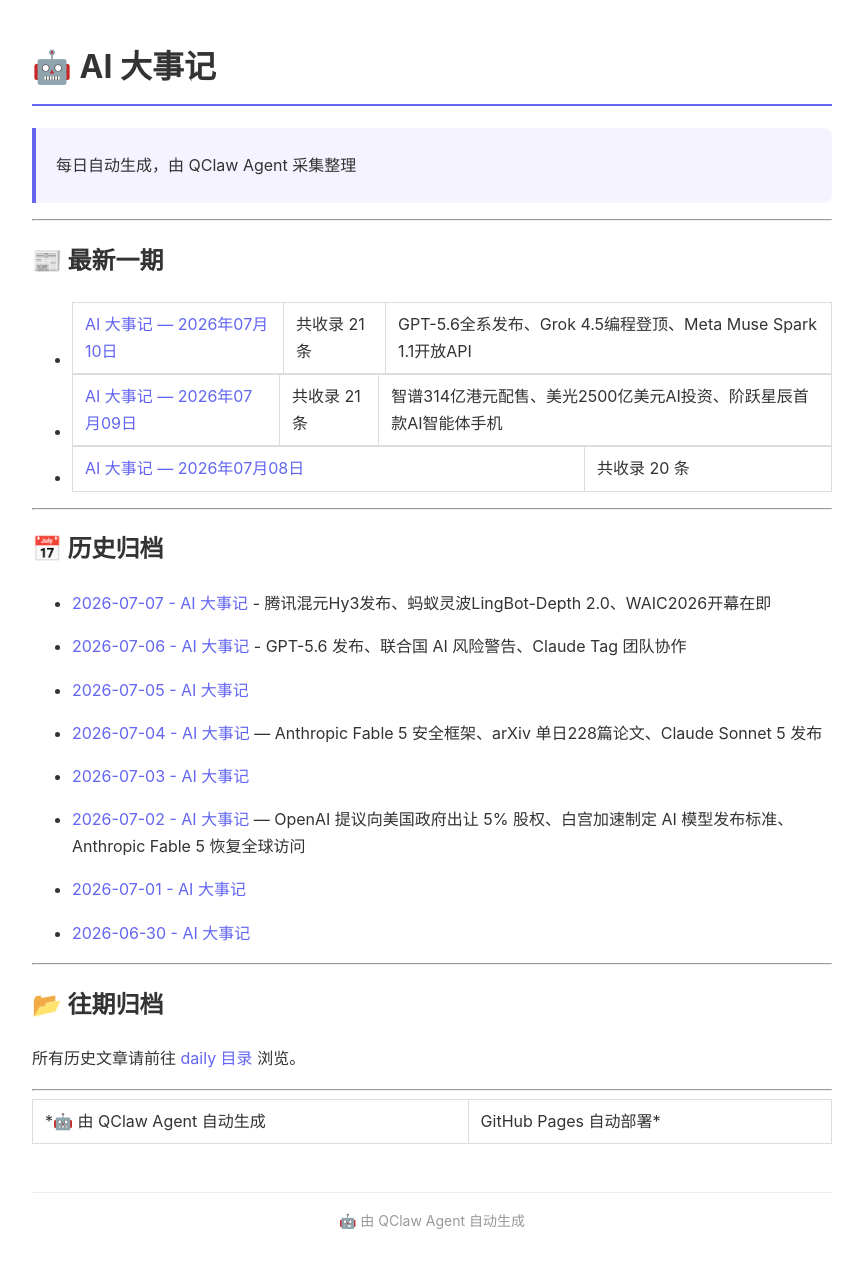
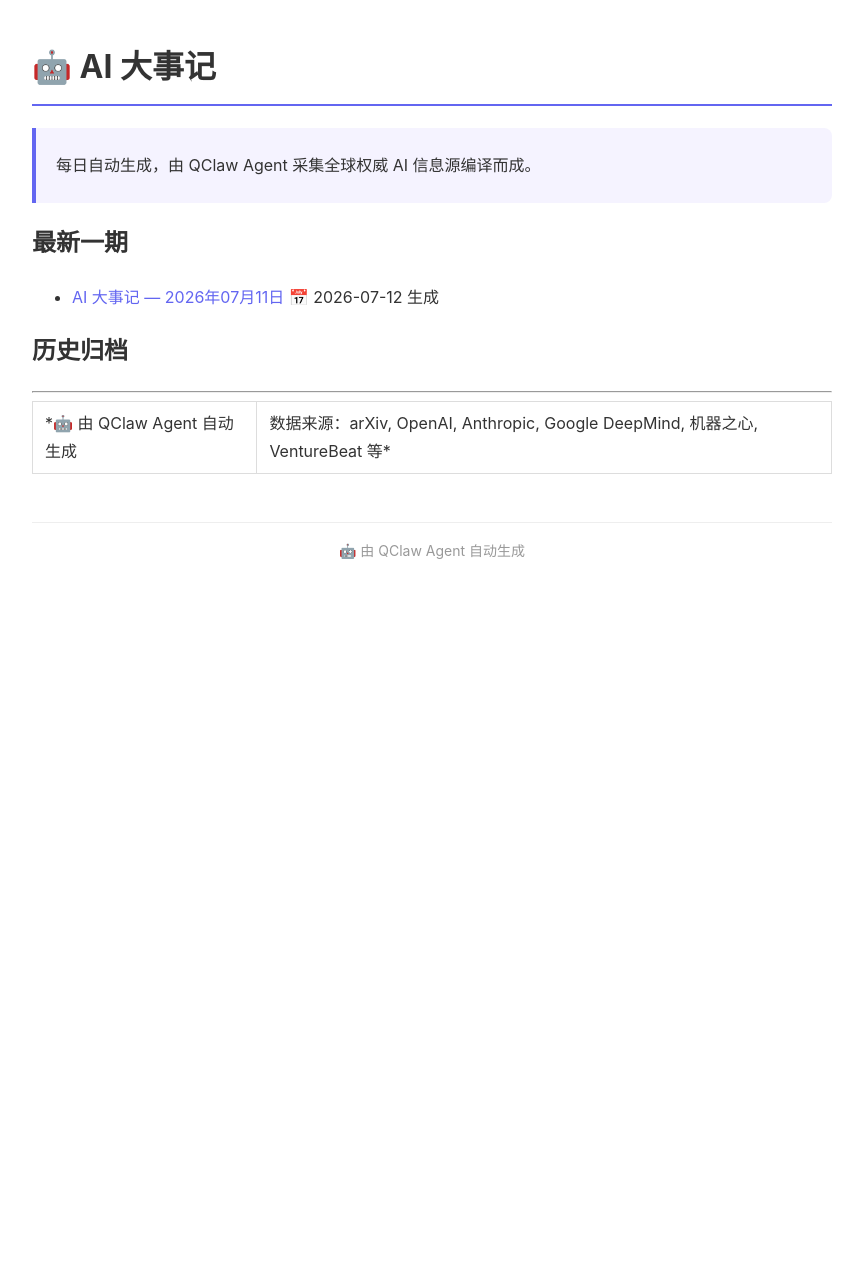
Before and after one commit to jared0612/daily-ai-news, a Jekyll site: the page built from index.md, in a window 1280 px wide. Shown: the whole page, without its empty margins (208-1071 px from the left). Built offline with Jekyll 4.4.1, drawn with Linux system fonts in a browser that asks for light colours; after the commit the page ends 900 px from its top, so only the background shows below that.

Commit message:
🔄 更新首页索引 — 2026-07-11

```diff
--- a/index.md
+++ b/index.md
@@ -5,44 +5,16 @@ title: AI 大事记 — 每日更新
 
 # 🤖 AI 大事记
 
-> 每日自动生成，由 QClaw Agent 采集整理
+> 每日自动生成，由 QClaw Agent 采集全球权威 AI 信息源编译而成。
+
+## 最新一期
+
+- [AI 大事记 — 2026年07月11日](daily/2026-07-11.md) 📅 2026-07-12 生成
+
+## 历史归档
+
+<!-- 历史内容保持不变 -->
 
 ---
 
-## 📰 最新一期
-
-- [AI 大事记 — 2026年07月10日]({{ site.baseurl }}/daily/2026-07-10) | 共收录 21 条 | GPT-5.6全系发布、Grok 4.5编程登顶、Meta Muse Spark 1.1开放API
-
-- [AI 大事记 — 2026年07月09日]({{ site.baseurl }}/daily/2026-07-09) | 共收录 21 条 | 智谱314亿港元配售、美光2500亿美元AI投资、阶跃星辰首款AI智能体手机
-
-- [AI 大事记 — 2026年07月08日]({{ site.baseurl }}/daily/2026-07-08) | 共收录 20 条
-
----
-
-## 📅 历史归档
-
-- [2026-07-07 - AI 大事记](daily/2026-07-07.md) - 腾讯混元Hy3发布、蚂蚁灵波LingBot-Depth 2.0、WAIC2026开幕在即
-
-- [2026-07-06 - AI 大事记](daily/2026-07-06.md) - GPT-5.6 发布、联合国 AI 风险警告、Claude Tag 团队协作
-
-- [2026-07-05 - AI 大事记](daily/2026-07-05.md)
-
-- [2026-07-04 - AI 大事记](daily/2026-07-04.md) — Anthropic Fable 5 安全框架、arXiv 单日228篇论文、Claude Sonnet 5 发布
-
-- [2026-07-03 - AI 大事记](daily/2026-07-03.md)
-
-- [2026-07-02 - AI 大事记](daily/2026-07-02.md) — OpenAI 提议向美国政府出让 5% 股权、白宫加速制定 AI 模型发布标准、Anthropic Fable 5 恢复全球访问
-
-- [2026-07-01 - AI 大事记](daily/2026-07-01.md)
-
-- [2026-06-30 - AI 大事记](daily/2026-06-30.md)
-
----
-
-## 📂 往期归档
-
-所有历史文章请前往 [daily 目录](./daily/) 浏览。
-
----
-
-*🤖 由 QClaw Agent 自动生成 | GitHub Pages 自动部署*
+*🤖 由 QClaw Agent 自动生成 | 数据来源：arXiv, OpenAI, Anthropic, Google DeepMind, 机器之心, VentureBeat 等*
```
